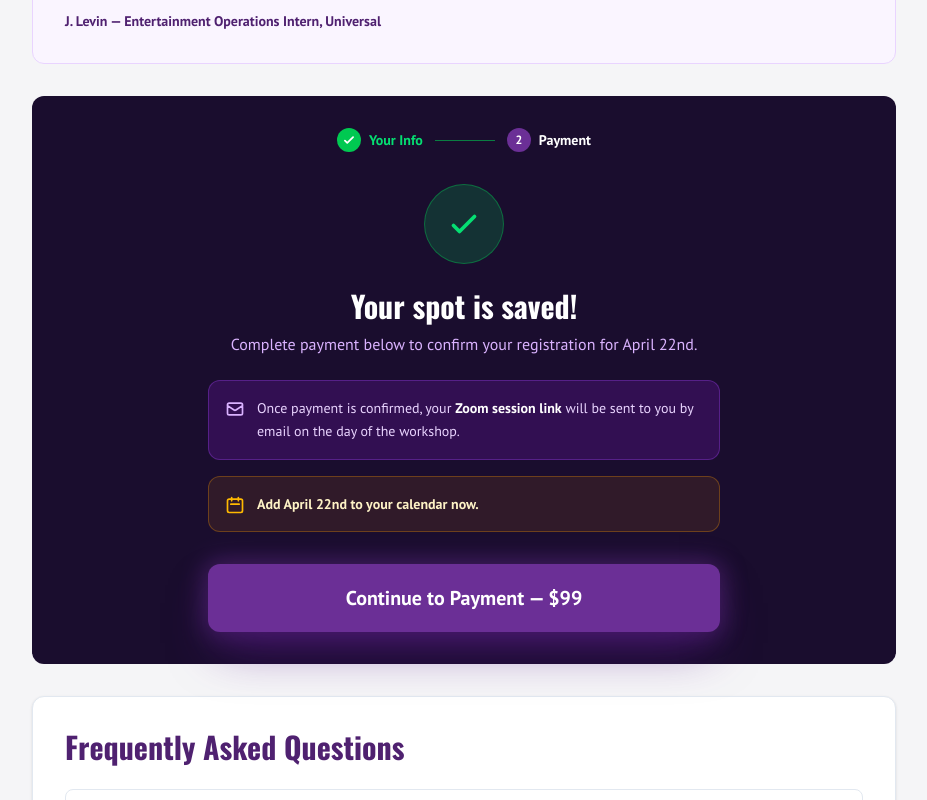
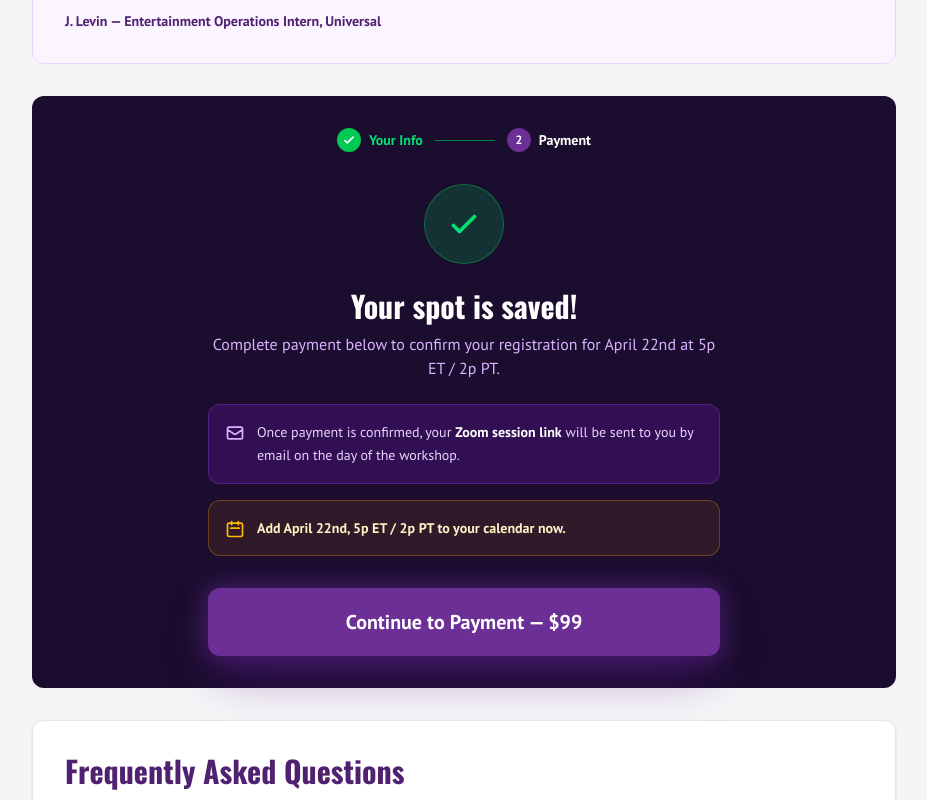
Before and after one commit to CFP-Brands-DigitalEco/purple-unicorn, a Next.js app: page /bootcamps/career-kickstart in a window 1280 px wide. Both pictures are taken after typing "Sample", "name@example.com", "Sample" into the empty fields and a click on the button "Save My Spot & Continue →". Shown: the part 2395-3195 px from the top of the page, without its empty margins (176-1103 px from the left). Built offline with nearby package versions, Linux system fonts and the light colour scheme.

Commit message:
Add timestamp to tentative date, April 22nd

```diff
--- a/app/bootcamps/career-kickstart/CareerKickstartClient.tsx
+++ b/app/bootcamps/career-kickstart/CareerKickstartClient.tsx
@@ -2,7 +2,7 @@
 
 import { useState, useRef, useEffect } from 'react';
 
-const SESSION_DATE = 'Wednesday, April 22, 2026';
+const SESSION_DATE = 'Wednesday, April 22, 2026 · 5p ET / 2p PT';
 
 interface FormData {
   name: string;
@@ -67,7 +67,7 @@ export function CareerKickstartClient() {
 
           {/* Session strip — above headline */}
           <div className="flex flex-wrap justify-center gap-2 mb-6">
-            {['April 22nd', '90 Min', 'Live Online', 'Limited Seats'].map((label) => (
+            {['April 22nd · 5p ET / 2p PT', '90 Min', 'Live Online', 'Limited Seats'].map((label) => (
               <span key={label} className="inline-flex items-center text-purple-300 text-xs font-medium bg-white/5 border border-white/10 px-3 py-1.5 rounded-full whitespace-nowrap">
                 {label}
               </span>
@@ -206,7 +206,7 @@ export function CareerKickstartClient() {
                 </div>
 
                 <h2 className="text-2xl md:text-3xl font-bold text-white mb-2">Your spot is saved!</h2>
-                <p className="text-purple-300 mb-6">Complete payment below to confirm your registration for April 22nd.</p>
+                <p className="text-purple-300 mb-6">Complete payment below to confirm your registration for April 22nd at 5p ET / 2p PT.</p>
 
                 {/* Zoom link promise */}
                 <div className="bg-purple-900/40 border border-purple-500/30 rounded-xl p-4 mb-4 text-left flex items-start gap-3">
@@ -224,7 +224,7 @@ export function CareerKickstartClient() {
                     <path strokeLinecap="round" strokeLinejoin="round" strokeWidth={2} d="M8 7V3m8 4V3m-9 8h10M5 21h14a2 2 0 002-2V7a2 2 0 00-2-2H5a2 2 0 00-2 2v12a2 2 0 002 2z" />
                   </svg>
                   <p className="text-amber-200 text-sm leading-relaxed">
-                    <strong className="text-amber-100">Add April 22nd to your calendar now.</strong>
+                    <strong className="text-amber-100">Add April 22nd, 5p ET / 2p PT to your calendar now.</strong>
                   </p>
                 </div>
 
```
